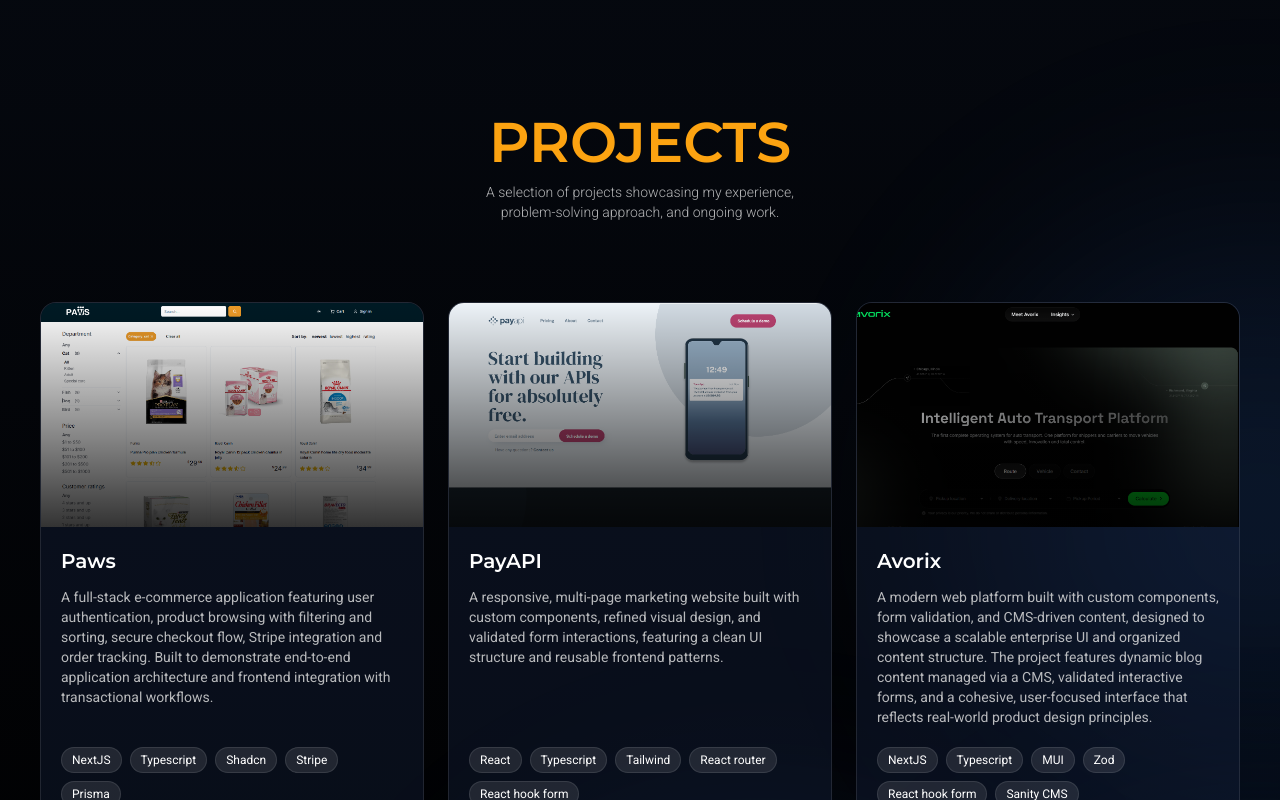
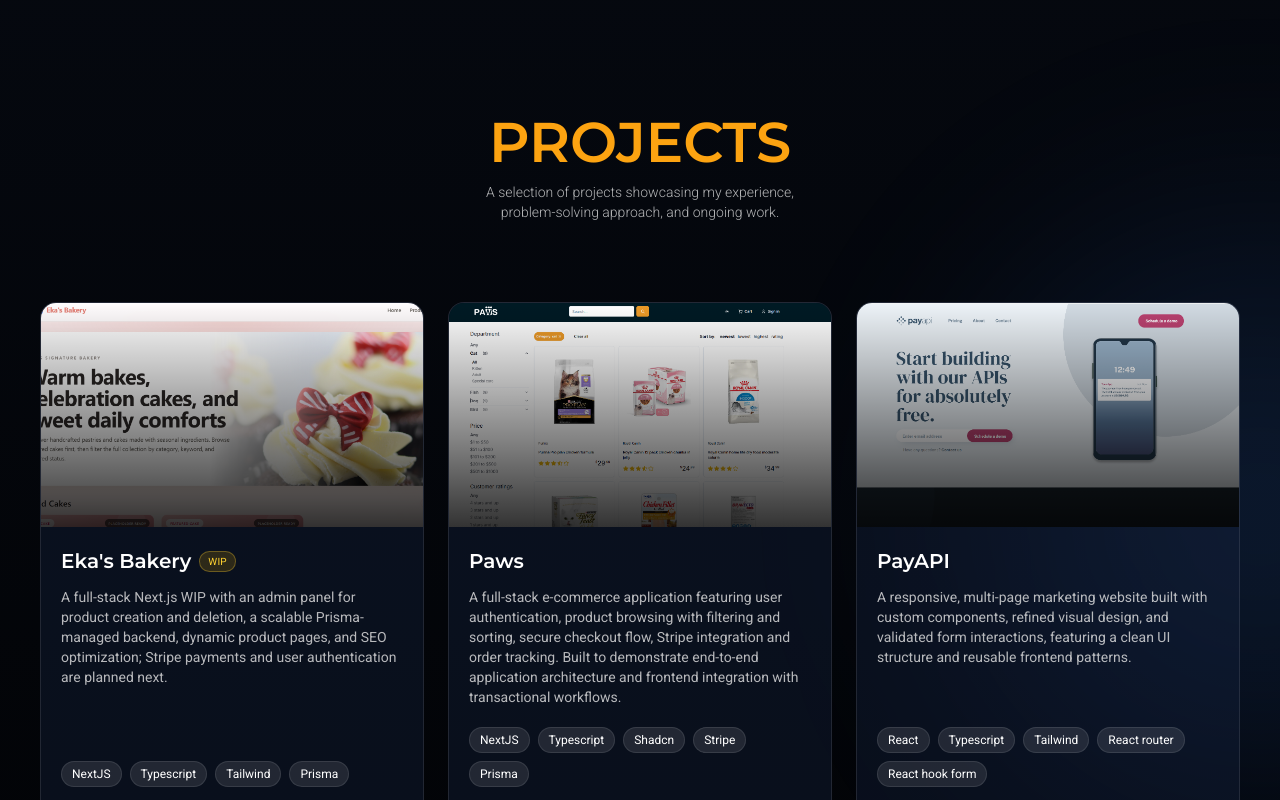
Before and after one commit to davidGasanov/portfolio-website, a React (Vite) app: page / in a window 1280 px wide. Shown: the part 2000-2800 px from the top of the page. Built offline with nearby package versions, Linux system fonts and the light colour scheme.

Commit message:
add WIP tag. add ekas bakery to projects

```diff
--- /dev/null
+++ b/src/sections/experience/experience.constant.tsx
@@ -0,0 +1,52 @@
+import { FaBuilding } from "react-icons/fa";
+
+
+export const experienceData = [
+  {
+    company: "Avorix",
+    role: "Middle front-end developer",
+    startDate: "Mar 2025",
+    endDate: "Present",
+    description:
+      "Played a key role in the rebrand and redesign of avorix.com and its web app, delivering a modern, accessible UX. Built reusable React, TypeScript, and MUI 6 components, translated Figma designs into responsive interfaces, and optimized site performance and SEO. Contributed to component architecture, front-end best practices, and CI/CD workflow improvements while collaborating across design, backend, and QA teams.",
+    technologies: [
+      "React",
+      "Nextjs",
+      "Stripe",
+      "Sanity",
+      "Typescript",
+      "AGILE",
+      "Azure",
+      "Accessibility",
+      "SEO",
+      "Github",
+      "Redux",
+      "MUI",
+      "Tailwind",
+    ],
+    icon: <FaBuilding />,
+  },
+  {
+    company: "Universal Transit",
+    role: "Junior front-end developer",
+    startDate: "Jun 2022",
+    endDate: "Mar 2025",
+    description:
+      "Contributed to the redesign of universaltransit.com, improving performance, SEO, and user experience. Developed custom React components and a CMS for content management, and collaborated with cross-functional teams on shipment management software to enhance operational workflows. Actively participated in agile processes, code reviews, and sprint planning.",
+    technologies: [
+      "React",
+      "Nextjs",
+      "Typescript",
+      "SEO",
+      "Accessibility",
+      "AGILE",
+      "Vercel",
+      "Azure",
+      "Github",
+      "Redux",
+      "MUI",
+      "Tailwind",
+    ],
+    icon: <FaBuilding />,
+  },
+];
--- a/src/sections/experience/index.tsx
+++ b/src/sections/experience/index.tsx
@@ -2,58 +2,8 @@ import { twMerge } from "tailwind-merge";
 import Container from "../../components/container";
 import { ExperienceTimeline } from "./timeline-wrapper";
 
-import { FaBuilding } from "react-icons/fa";
 import { Fade, Slide } from "react-awesome-reveal";
-
-export const experienceData = [
-  {
-    company: "Avorix",
-    role: "Middle front-end developer",
-    startDate: "Mar 2025",
-    endDate: "Present",
-    description:
-      "Played a key role in the rebrand and redesign of avorix.com and its web app, delivering a modern, accessible UX. Built reusable React, TypeScript, and MUI 6 components, translated Figma designs into responsive interfaces, and optimized site performance and SEO. Contributed to component architecture, front-end best practices, and CI/CD workflow improvements while collaborating across design, backend, and QA teams.",
-    technologies: [
-      "React",
-      "Nextjs",
-      "Stripe",
-      "Sanity",
-      "Typescript",
-      "AGILE",
-      "Azure",
-      "Accessibility",
-      "SEO",
-      "Github",
-      "Redux",
-      "MUI",
-      "Tailwind",
-    ],
-    icon: <FaBuilding />,
-  },
-  {
-    company: "Universal Transit",
-    role: "Junior front-end developer",
-    startDate: "Jun 2022",
-    endDate: "Mar 2025",
-    description:
-      "Contributed to the redesign of universaltransit.com, improving performance, SEO, and user experience. Developed custom React components and a CMS for content management, and collaborated with cross-functional teams on shipment management software to enhance operational workflows. Actively participated in agile processes, code reviews, and sprint planning.",
-    technologies: [
-      "React",
-      "Nextjs",
-      "Typescript",
-      "SEO",
-      "Accessibility",
-      "AGILE",
-      "Vercel",
-      "Azure",
-      "Github",
-      "Redux",
-      "MUI",
-      "Tailwind",
-    ],
-    icon: <FaBuilding />,
-  },
-];
+import { experienceData } from "./experience.constant";
 
 const ExperienceSection = () => {
   return (
--- a/src/sections/projects/index.tsx
+++ b/src/sections/projects/index.tsx
@@ -13,7 +13,28 @@ export interface SkillType {
   className?: string; // for styling
 }
 
-const projects = [
+type ProjectVariant = "default" | "wip";
+
+interface ProjectItem {
+  title: string;
+  description: string;
+  tech: string[];
+  image: string;
+  repoUrl?: string;
+  liveUrl?: string;
+  variant?: ProjectVariant;
+}
+
+const projects: ProjectItem[] = [
+  {
+    title: "Eka's Bakery",
+    description:
+      "A full-stack Next.js WIP with an admin panel for product creation and deletion, a scalable Prisma-managed backend, dynamic product pages, and SEO optimization; Stripe payments and user authentication are planned next.",
+    tech: ["NextJS", "Typescript", "Tailwind", "Prisma"],
+    liveUrl: "https://ekas-bakery.vercel.app",
+    image: "/project-imgs/ekas-bakery.png",
+    variant: "wip",
+  },
   {
     title: "Paws",
     description:
@@ -39,7 +60,22 @@ const projects = [
     image: "/project-imgs/pay-api.png",
   },
   {
-    title: "Avorix",
+    title: "Avorix Auto Transport",
+    description:
+      "SEO-focused auto transport platform with scalable service and route pages, plus a quote calculator driven by complex pricing logic and third-party API integrations.",
+    tech: [
+      "NextJS",
+      "Typescript",
+      "Tailwind",
+      "Zod",
+      "Yup",
+      "Sanity CMS",
+    ],
+    liveUrl: "https://avorixautotransport.com",
+    image: "/project-imgs/aat.png",
+  },
+  {
+    title: "Avorix.com",
     description:
       "A modern web platform built with custom components, form validation, and CMS-driven content, designed to showcase a scalable enterprise UI and organized content structure. The project features dynamic blog content managed via a CMS, validated interactive forms, and a cohesive, user-focused interface that reflects real-world product design principles.",
     tech: [
--- a/src/sections/projects/project-card.tsx
+++ b/src/sections/projects/project-card.tsx
@@ -8,6 +8,7 @@ type ProjectCardProps = {
   description: string;
   image: string;
   tech: string[];
+  variant?: "default" | "wip";
   repoUrl?: string;
   liveUrl?: string;
   className?: string;
@@ -37,6 +38,12 @@ const card = tv({
     ],
     content: "relative p-5 space-y-3 flex-1 flex flex-col",
     title: "font-montserrat text-xl font-semibold",
+    statusRow: "flex items-center gap-2",
+    statusBadge: [
+      "text-[10px] uppercase tracking-wide px-2 py-0.5 rounded-full",
+      "bg-amber-400/15 text-amber-300",
+      "border border-amber-300/30",
+    ],
     description: "text-sm text-light-primary/80",
     techList: "flex flex-wrap gap-2 pt-2",
     badge: [
@@ -60,6 +67,7 @@ export function ProjectCard({
   description,
   image,
   tech,
+  variant = "default",
   repoUrl,
   liveUrl,
   className,
@@ -97,7 +105,10 @@ export function ProjectCard({
 
       {/* Content */}
       <div className={styles.content()}>
-        <h3 className={styles.title()}>{title}</h3>
+        <div className={styles.statusRow()}>
+          <h3 className={styles.title()}>{title}</h3>
+          {variant === "wip" && <span className={styles.statusBadge()}>WIP</span>}
+        </div>
         <p className={styles.description()}>{description}</p>
 
         <div className="flex flex-col flex-1 justify-end">
```
Also changed, not shown: public/project-imgs/aat.png (added), public/project-imgs/ekas-bakery.png (added).
